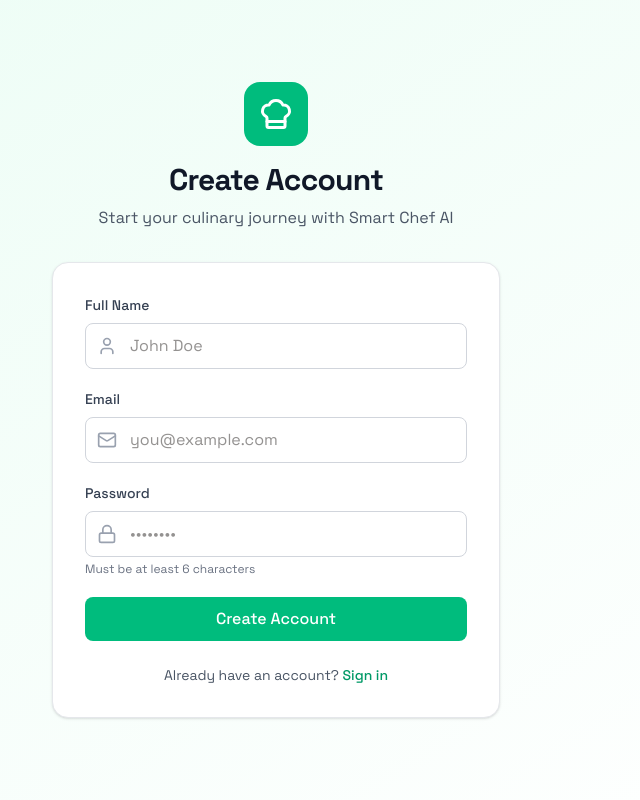
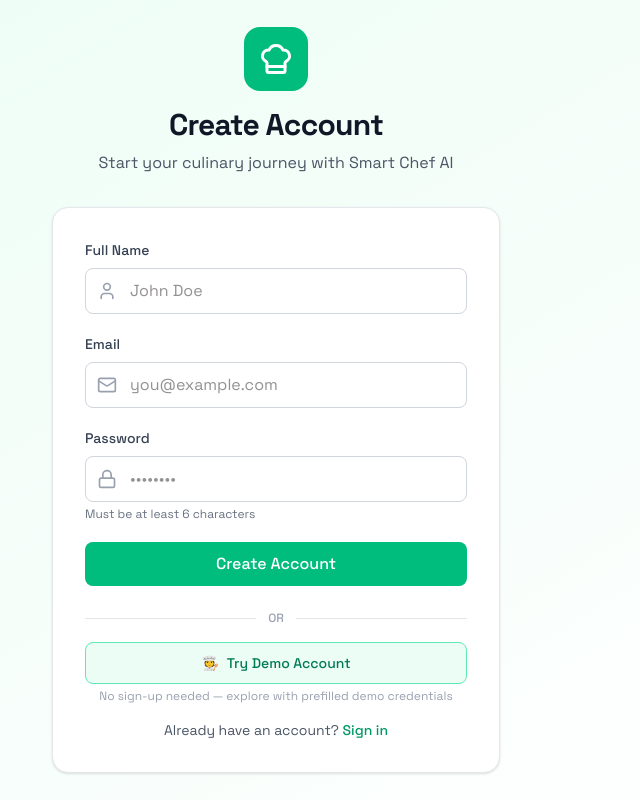
Before and after one commit to sujoy-2811/smart-chef-ai, a React (Vite) app in the folder frontend/: page /signup in a window 1280 px wide. Shown: the whole page, without its empty margins (364-1004 px from the left). Built offline with nearby package versions, Linux system fonts and the light colour scheme; no server answers.

Commit message:
feat: improve authentication flow with demo account option and update ProtectedRoute logic

```diff
--- a/frontend/src/components/ProtectedRoute.jsx
+++ b/frontend/src/components/ProtectedRoute.jsx
@@ -1,5 +1,5 @@
-import { Navigate } from 'react-router-dom';
-import { useAuth } from '../context/AuthContext';
+import { Navigate } from "react-router-dom";
+import { useAuth } from "../context/AuthContext";
 
 const ProtectedRoute = ({ children }) => {
   const { isAuthenticated, loading } = useAuth();
@@ -13,7 +13,7 @@
   }
 
   if (!isAuthenticated) {
-        return <Navigate to="/login" replace />;
+    return <Navigate to="/signup" replace />;
   }
 
   return children;
--- a/frontend/src/context/AuthContext.jsx
+++ b/frontend/src/context/AuthContext.jsx
@@ -31,7 +31,6 @@
   const loading = false;
 
   const login = async (email, password) => {
-    console.log("login", email, password);
     try {
       const response = await api.post("/auth/login", { email, password });
       const { user, token } = response.data.data;
--- a/frontend/src/pages/Login.jsx
+++ b/frontend/src/pages/Login.jsx
@@ -1,12 +1,14 @@
 import { useState } from "react";
-import { Link, useNavigate } from "react-router-dom";
+import { Link, useNavigate, useLocation } from "react-router-dom";
 import { useAuth } from "../context/AuthContext";
 import toast from "react-hot-toast";
 import { ChefHat, Mail, Lock } from "lucide-react";
 
 const Login = () => {
-  const [email, setEmail] = useState("");
-  const [password, setPassword] = useState("");
+  const location = useLocation();
+  const demoState = location.state;
+  const [email, setEmail] = useState(demoState?.demoEmail ?? "");
+  const [password, setPassword] = useState(demoState?.demoPassword ?? "");
   const [loading, setLoading] = useState(false);
   const { login } = useAuth();
   const navigate = useNavigate();
@@ -43,6 +45,17 @@
 
         {/* Login Form */}
         <div className="bg-white/90 rounded-2xl shadow-md border border-sky-100 p-8 backdrop-blur-sm">
+          {demoState?.demoEmail && (
+            <div className="mb-5 flex items-start gap-2 bg-sky-50 border border-sky-200 rounded-lg px-4 py-3 text-sm text-sky-700">
+              <span className="text-base">🧑‍🍳</span>
+              <div>
+                <p className="font-semibold">Demo credentials pre-filled!</p>
+                <p className="text-sky-600 text-xs mt-0.5">
+                  Just hit <span className="font-medium">Sign In</span> to explore the app.
+                </p>
+              </div>
+            </div>
+          )}
           <form onSubmit={handleSubmit} className="space-y-5">
             {/* Email */}
             <div>
--- a/frontend/src/pages/MealPlanner.jsx
+++ b/frontend/src/pages/MealPlanner.jsx
@@ -1,4 +1,4 @@
-import { useState, useEffect, useCallback } from "react";
+import { useState, useEffect, useCallback, Fragment } from "react";
 import {
   Plus,
   X,
@@ -218,7 +218,7 @@
 
               {/* Meal Rows */}
               {MEAL_TYPES.map((mealType) => (
-                <>
+                <Fragment key={mealType}>
                   {/* Meal Type Label - Vertical */}
                   <div
                     key={`${mealType}-label`}
@@ -276,7 +276,7 @@
                       </div>
                     );
                   })}
-                </>
+                </Fragment>
               ))}
             </div>
           </div>
--- a/frontend/src/pages/SignUp.jsx
+++ b/frontend/src/pages/SignUp.jsx
@@ -125,8 +125,34 @@
             </button>
           </form>
 
+          {/* Divider */}
+          <div className="flex items-center gap-3 mt-6">
+            <div className="flex-1 h-px bg-gray-200" />
+            <span className="text-xs text-gray-400 font-medium">OR</span>
+            <div className="flex-1 h-px bg-gray-200" />
+          </div>
+
+          {/* Demo Account */}
+          <button
+            type="button"
+            onClick={() =>
+              navigate("/login", {
+                state: {
+                  demoEmail: "demo@smartchef.test",
+                  demoPassword: "TX^xBrI#0!@kja*57^x",
+                },
+              })
+            }
+            className="mt-4 w-full flex items-center justify-center gap-2 border border-emerald-300 bg-emerald-50 hover:bg-emerald-100 text-emerald-700 font-medium py-2.5 rounded-lg transition-colors text-sm"
+          >
+            <span>🧑‍🍳</span> Try Demo Account
+          </button>
+          <p className="text-center text-xs text-gray-400 mt-1">
+            No sign-up needed — explore with prefilled demo credentials
+          </p>
+
           {/* Login Link */}
-          <p className="text-center text-sm text-gray-600 mt-6">
+          <p className="text-center text-sm text-gray-600 mt-4">
             Already have an account?{" "}
             <Link
               to="/login"
```
Lines whose indentation alone changed are shown as unchanged.
